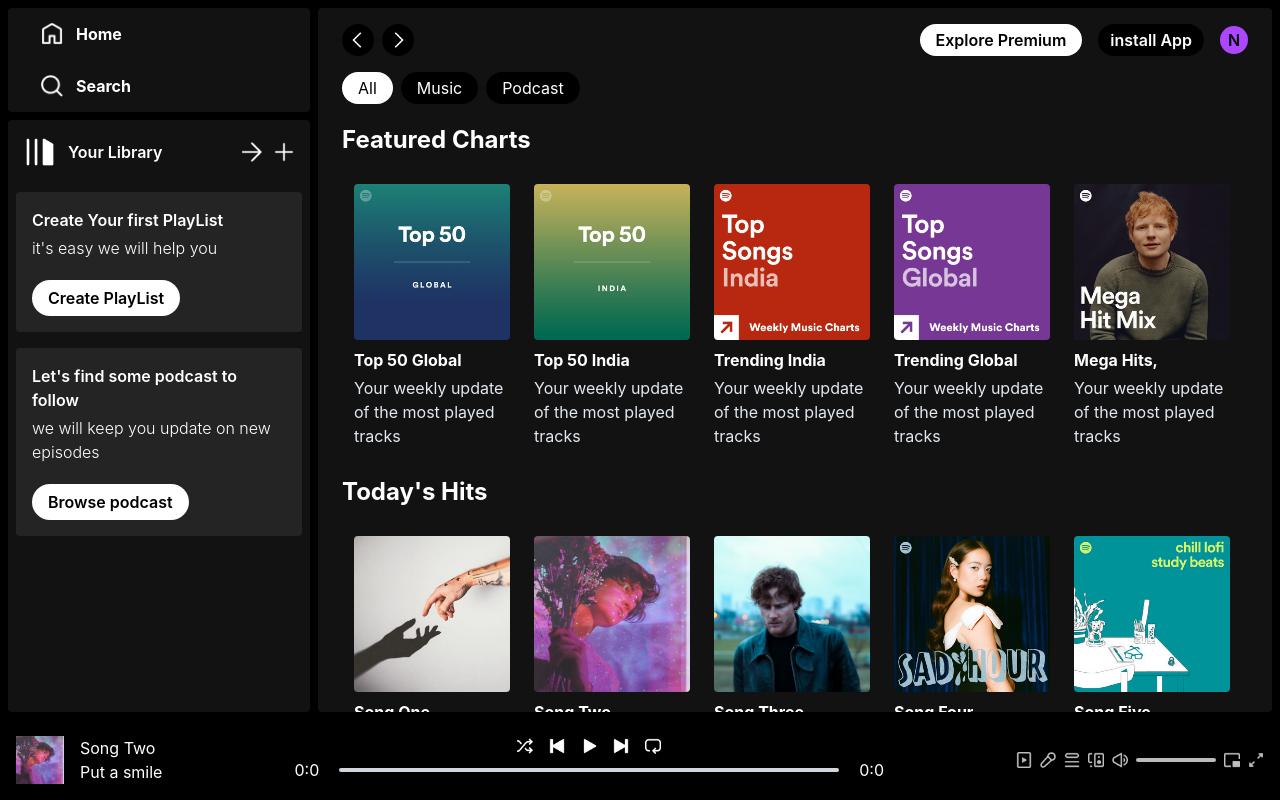
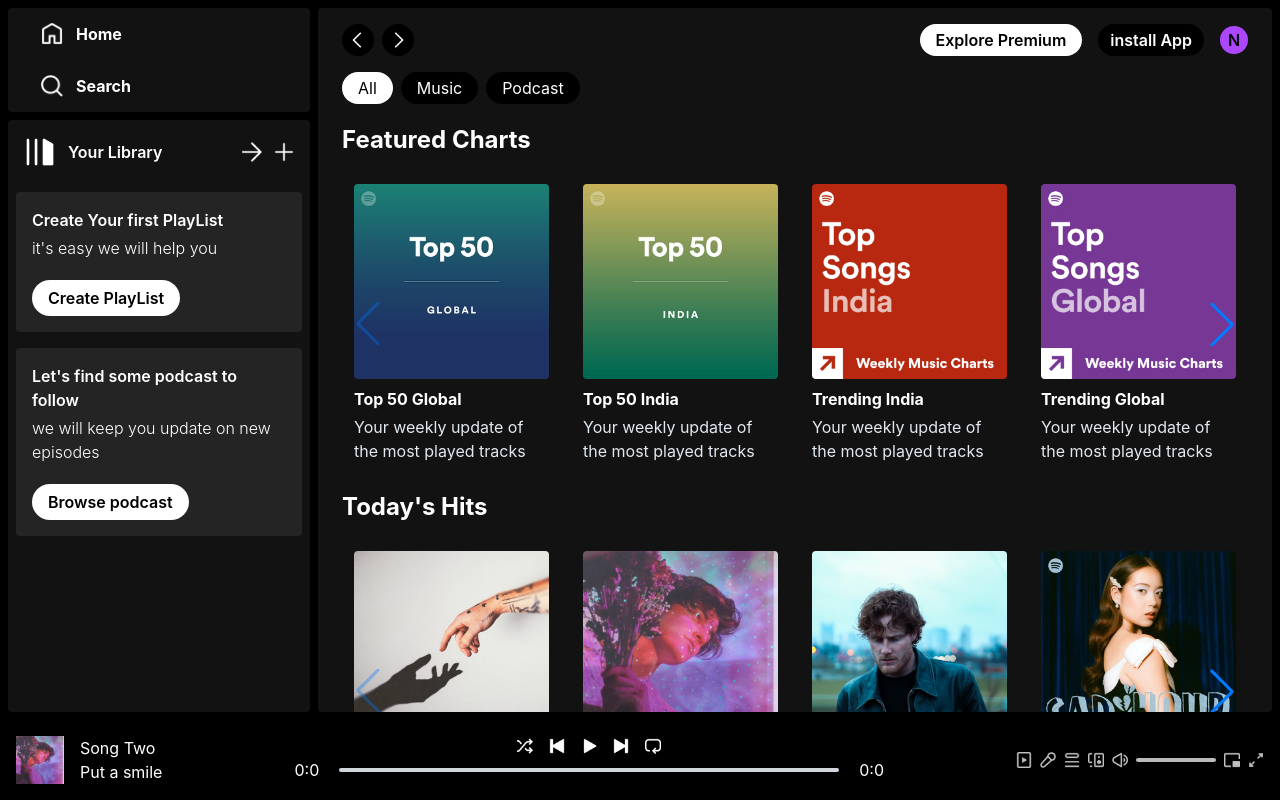
Before and after one commit to Nayemcqu/react-spotify-clone, a React (Vite) app: page / in a window 1280 px wide. Built offline with nearby package versions, Linux system fonts and the light colour scheme.

Commit message:
carousel added for the album and song

```diff
--- a/package.json
+++ b/package.json
@@ -12,7 +12,9 @@
   "dependencies": {
     "react": "^19.2.0",
     "react-dom": "^19.2.0",
-    "react-router-dom": "^7.13.1"
+    "react-router-dom": "^7.13.1",
+    "swiper": "^12.1.2",
+    "tailwind-scrollbar": "^4.0.2"
   },
   "devDependencies": {
     "@eslint/js": "^9.39.1",
--- a/src/components/DisplayHome.jsx
+++ b/src/components/DisplayHome.jsx
@@ -3,6 +3,10 @@
 import AlbumItem from "./AlbumItem";
 import { songsData } from "../assets/assets";
 import SongItem from "./SongItem";
+import { Swiper, SwiperSlide } from "swiper/react";
+import { Navigation } from "swiper/modules";
+import "swiper/css/navigation";
+import "swiper/css";
 export default function DisplayHome(){
 
 return(
@@ -10,22 +14,59 @@
 <Navbar/>
 <div className="mb-4 ">
 <h1 className="my-5 font-bold text-2xl "> Featured Charts</h1>
-<div className="flex overflow-x-hidden ">
+{/* <div className="flex overflow-x-auto scrollbar-hide ">
 {albumsData.map((album,index)=>(
 <AlbumItem key={index} name={album.name} desc={album.desc} image={album.image} id={album.id}/>
 
 ))}
 
-</div>
+</div> */}
+<Swiper
+spaceBetween={10}
+slidesPerView={4}
+   modules={[Navigation]}
+  navigation
+>
+
+{albumsData.map((album,index)=>(
+<SwiperSlide key={index}>
+ <AlbumItem
+        name={album.name}
+        desc={album.desc}
+        image={album.image}
+        id={album.id}
+      />
+
+
+</SwiperSlide>
+
+))}
+
+</Swiper>
+
+
 </div>
 
 <div className="mb-4 ">
 <h1 className="my-5 font-bold text-2xl "> Today's Hits</h1>
 <div className="flex overflow-x-hidden ">
-{songsData.map((album,index)=>(
-<SongItem key={index} name={album.name} desc={album.desc} image={album.image} id={album.id}/>
-
-))}
+<Swiper
+  spaceBetween={10}
+  slidesPerView={4}
+  modules={[Navigation]}
+  navigation
+>
+  {songsData.map((song) => (
+    <SwiperSlide key={song.id}>
+      <SongItem
+        name={song.name}
+        desc={song.desc}
+        image={song.image}
+        id={song.id}
+      />
+    </SwiperSlide>
+  ))}
+</Swiper>
 
 </div>
 </div>
--- a/src/context/playerContext.jsx
+++ b/src/context/playerContext.jsx
@@ -7,6 +7,14 @@
 const audioRef=useRef();
 const seekBg=useRef();
 const seekBar=useRef();
+
+
+
+
+
+
+
+
 
 
 const [track,setTrack]=useState(songsData[1]);
@@ -28,42 +36,54 @@
 audioRef.current.play();
 setPlayerStatus(true);
 
+
 }
 
 function Pause(){
 audioRef.current.pause();
 setPlayerStatus(false);
+
+
 }
 
 async function playWithId(id){
 
 await setTrack(songsData[id]);
+
+
 await audioRef.current.play();
 setPlayerStatus(true);
+
+
 }
 
 async function Previous(){
 if(track.id>0){
     await setTrack(songsData[track.id-1]);
+}
     await audioRef.current.play();
     setPlayerStatus(true);
-}
+
+
+
 
 
 }
 
 async function Next(){
 if(track.id<songsData.length-1){
-    await setTrack(songsData[track.id+1]);
-    await audioRef.current.play();
+  await setTrack(songsData[track.id+1]);
+
+}
+await audioRef.current.play();
     setPlayerStatus(true);
-}
 
 
 }
 
 async function SeekSong(e){
-audioRef.current.currentTime=((e.nativeEvent.offsetX/seekBg.current.offsetWidth)*audioRef.current.duration)
+
+ audioRef.current.currentTime=((e.nativeEvent.offsetX/seekBg.current.offsetWidth)*audioRef.current.duration)
 
 }
 
@@ -94,13 +114,16 @@
 
 
 
+
+
+
 const contextvalue={
 audioRef,
 seekBar,
 seekBg,
-track,setTrack,
-playerStatus,setPlayerStatus,
-time,setTime,
+track,
+playerStatus,
+time,
 Play,
 Pause,
 playWithId,
--- a/src/index.css
+++ b/src/index.css
@@ -1 +1,2 @@
 @import "tailwindcss";
+@plugin "tailwind-scrollbar"
```
Also changed, not shown: 1 other file (tests, documents, lock files or other folders).
